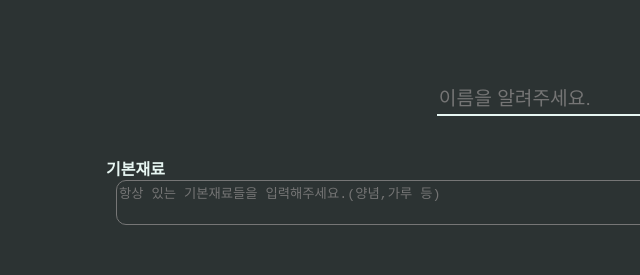
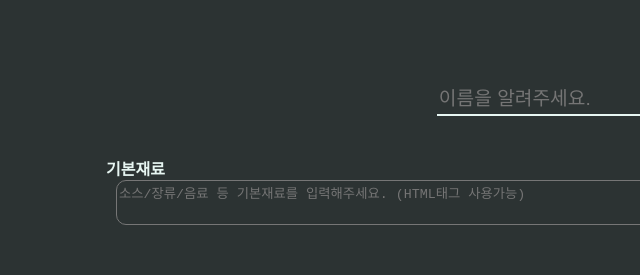
Before and after one commit to sunnydaysinseoul/ClearMyFridge, a plain HTML site: page index.html in a window 1280 px wide. Shown: the top 275 px of the page, 54-694 px from the left. Drawn offline with Linux system fonts and the light colour scheme; a web font is replaced by a local one.

Commit message:
placeholder수정

```diff
--- a/index.html
+++ b/index.html
@@ -50,7 +50,7 @@
                 <i id="edit-btn">🖊</i>
             </div>
             <form class="flex-row">
-                <textarea required placeholder="항상 있는 기본재료들을 입력해주세요.(양념,가루 등)"></textarea>
+                <textarea required placeholder="소스/장류/음료 등 기본재료를 입력해주세요. (HTML태그 사용가능)"></textarea>
                 <input type="submit" value="✔"></input>
             </form>
         </div>
```
